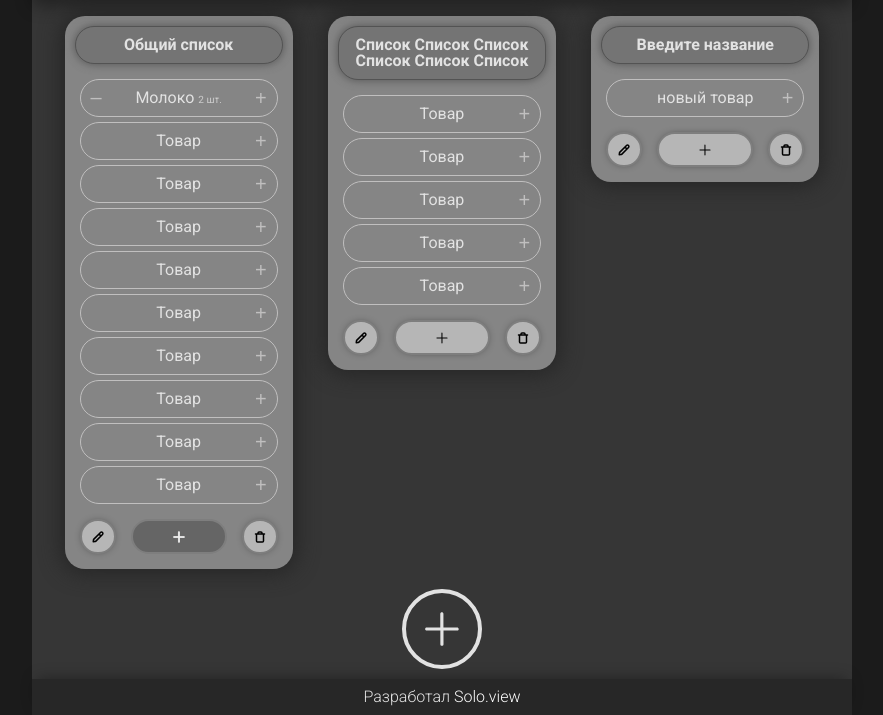
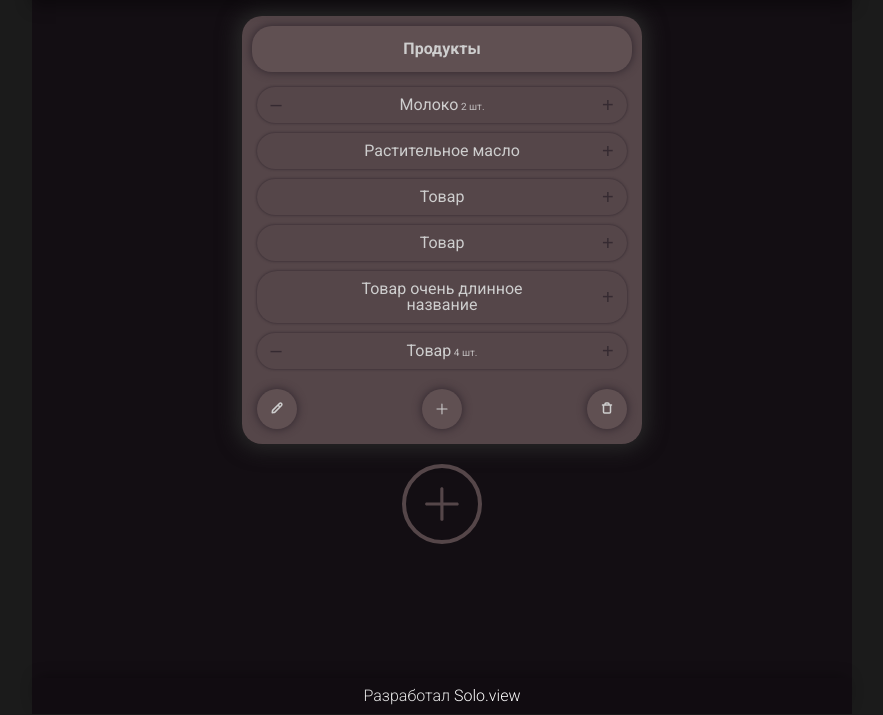
Before and after one commit to Vanesflat/shoping-list, a website: page app/index.html in a window 1280 px wide. Shown: the part 86-801 px from the top of the page, without its empty margins (198-1081 px from the left). Drawn offline with Linux system fonts and the light colour scheme.

Commit message:
Redesign by new colors

```diff
--- a/app/index.html
+++ b/app/index.html
@@ -24,7 +24,7 @@
       <div class="container">
         <div class="shoping-group-wrapper">
 
-          <div class="shoping-group">
+          <!-- <div class="shoping-group">
             <h3 class="shoping-group__title">Общий список</h3>
             <ul class="shoping-group__list">
 
@@ -93,12 +93,12 @@
                   <svg width="12px" height="12px" viewBox="0 0 24 24" fill="none" xmlns="http://www.w3.org/2000/svg">
                     <path
                       d="M18 9.99982L14 5.99982M2.5 21.4998L5.88437 21.1238C6.29786 21.0778 6.5046 21.0549 6.69785 20.9923C6.86929 20.9368 7.03245 20.8584 7.18289 20.7592C7.35245 20.6474 7.49955 20.5003 7.79373 20.2061L21 6.99982C22.1046 5.89525 22.1046 4.10438 21 2.99981C19.8955 1.89525 18.1046 1.89524 17 2.99981L3.79373 16.2061C3.49955 16.5003 3.35246 16.6474 3.24064 16.8169C3.14143 16.9674 3.06301 17.1305 3.00751 17.302C2.94496 17.4952 2.92198 17.702 2.87604 18.1155L2.5 21.4998Z"
-                      stroke="#000000" stroke-width="3" stroke-linecap="round" stroke-linejoin="round" />
+                      stroke="#cecece" stroke-width="3" stroke-linecap="round" stroke-linejoin="round" />
                   </svg>
                 </button>
                 <button class="shoping-group__button shoping-group__button-add shoping-group__button--inactive"
                   disabled>
-                  <svg fill="#000000" width="20px" height="20px" viewBox="-7 0 32 32" version="1.1"
+                  <svg fill="#cecece" width="20px" height="20px" viewBox="-7 0 32 32" version="1.1"
                     xmlns="http://www.w3.org/2000/svg">
                     <path
                       d="M17.040 15.16h-7.28v-7.24c0-0.48-0.36-0.84-0.84-0.84s-0.84 0.36-0.84 0.84v7.28h-7.24c-0.48-0.040-0.84 0.32-0.84 0.8s0.36 0.84 0.84 0.84h7.28v7.28c0 0.48 0.36 0.84 0.84 0.84s0.84-0.36 0.84-0.84v-7.32h7.28c0.48 0 0.84-0.36 0.84-0.84s-0.44-0.8-0.88-0.8z">
@@ -109,48 +109,53 @@
                   <svg width="12px" height="12px" viewBox="0 0 24 24" fill="none" xmlns="http://www.w3.org/2000/svg">
                     <path
                       d="M3 6H21M5 6V20C5 21.1046 5.89543 22 7 22H17C18.1046 22 19 21.1046 19 20V6M8 6V4C8 2.89543 8.89543 2 10 2H14C15.1046 2 16 2.89543 16 4V6"
-                      stroke="#000000" stroke-width="3" stroke-linecap="round" stroke-linejoin="round" />
+                      stroke="#cecece" stroke-width="3" stroke-linecap="round" stroke-linejoin="round" />
                   </svg>
                 </button>
               </div>
 
-
             </ul>
-          </div>
+          </div> -->
 
           <div class="shoping-group">
             <h3 class="shoping-group__title">
-              Список Список Список Список Список Список
+              Продукты
             </h3>
             <ul class="shoping-group__list">
 
               <li class="shoping-group__item">
-                <button class="counter-btn counter-btn--minus">–</button>
-                Товар
+                <button class="test counter-btn counter-btn--minus">–</button>
+                <p class="shoping-group__item-text">Молоко<span> 2 шт.</span></p>
                 <button class="counter-btn counter-btn--plus">+</button>
               </li>
 
               <li class="shoping-group__item">
                 <button class="counter-btn counter-btn--minus">–</button>
-                Товар
+                <p class="shoping-group__item-text">Растительное масло</p>
                 <button class="counter-btn counter-btn--plus">+</button>
               </li>
 
               <li class="shoping-group__item">
                 <button class="counter-btn counter-btn--minus">–</button>
-                Товар
+                <p class="shoping-group__item-text">Товар</p>
                 <button class="counter-btn counter-btn--plus">+</button>
               </li>
 
               <li class="shoping-group__item">
                 <button class="counter-btn counter-btn--minus">–</button>
-                Товар
+                <p class="shoping-group__item-text">Товар</p>
                 <button class="counter-btn counter-btn--plus">+</button>
               </li>
 
               <li class="shoping-group__item">
                 <button class="counter-btn counter-btn--minus">–</button>
-                Товар
+                <p class="shoping-group__item-text">Товар очень длинное название</p>
+                <button class="counter-btn counter-btn--plus">+</button>
+              </li>
+
+              <li class="shoping-group__item">
+                <button class="test counter-btn counter-btn--minus">–</button>
+                <p class="shoping-group__item-text">Товар<span> 4 шт.</span></p>
                 <button class="counter-btn counter-btn--plus">+</button>
               </li>
 
@@ -159,11 +164,11 @@
                   <svg width="12px" height="12px" viewBox="0 0 24 24" fill="none" xmlns="http://www.w3.org/2000/svg">
                     <path
                       d="M18 9.99982L14 5.99982M2.5 21.4998L5.88437 21.1238C6.29786 21.0778 6.5046 21.0549 6.69785 20.9923C6.86929 20.9368 7.03245 20.8584 7.18289 20.7592C7.35245 20.6474 7.49955 20.5003 7.79373 20.2061L21 6.99982C22.1046 5.89525 22.1046 4.10438 21 2.99981C19.8955 1.89525 18.1046 1.89524 17 2.99981L3.79373 16.2061C3.49955 16.5003 3.35246 16.6474 3.24064 16.8169C3.14143 16.9674 3.06301 17.1305 3.00751 17.302C2.94496 17.4952 2.92198 17.702 2.87604 18.1155L2.5 21.4998Z"
-                      stroke="#000000" stroke-width="3" stroke-linecap="round" stroke-linejoin="round" />
+                      stroke="#cecece" stroke-width="3" stroke-linecap="round" stroke-linejoin="round" />
                   </svg>
                 </button>
                 <button class="shoping-group__button shoping-group__button-add">
-                  <svg fill="#000000" width="20px" height="20px" viewBox="-7 0 32 32" version="1.1"
+                  <svg fill="#cecece" width="20px" height="20px" viewBox="-7 0 32 32" version="1.1"
                     xmlns="http://www.w3.org/2000/svg">
                     <path
                       d="M17.040 15.16h-7.28v-7.24c0-0.48-0.36-0.84-0.84-0.84s-0.84 0.36-0.84 0.84v7.28h-7.24c-0.48-0.040-0.84 0.32-0.84 0.8s0.36 0.84 0.84 0.84h7.28v7.28c0 0.48 0.36 0.84 0.84 0.84s0.84-0.36 0.84-0.84v-7.32h7.28c0.48 0 0.84-0.36 0.84-0.84s-0.44-0.8-0.88-0.8z">
@@ -174,7 +179,7 @@
                   <svg width="12px" height="12px" viewBox="0 0 24 24" fill="none" xmlns="http://www.w3.org/2000/svg">
                     <path
                       d="M3 6H21M5 6V20C5 21.1046 5.89543 22 7 22H17C18.1046 22 19 21.1046 19 20V6M8 6V4C8 2.89543 8.89543 2 10 2H14C15.1046 2 16 2.89543 16 4V6"
-                      stroke="#000000" stroke-width="3" stroke-linecap="round" stroke-linejoin="round" />
+                      stroke="#cecece" stroke-width="3" stroke-linecap="round" stroke-linejoin="round" />
                   </svg>
                 </button>
               </div>
@@ -182,7 +187,7 @@
             </ul>
           </div>
 
-          <div class="shoping-group">
+          <!-- <div class="shoping-group">
             <h3 class="shoping-group__title">Введите название</h3>
             <ul class="shoping-group__list">
               <li class="shoping-group__item">
@@ -196,11 +201,11 @@
                   <svg width="12px" height="12px" viewBox="0 0 24 24" fill="none" xmlns="http://www.w3.org/2000/svg">
                     <path
                       d="M18 9.99982L14 5.99982M2.5 21.4998L5.88437 21.1238C6.29786 21.0778 6.5046 21.0549 6.69785 20.9923C6.86929 20.9368 7.03245 20.8584 7.18289 20.7592C7.35245 20.6474 7.49955 20.5003 7.79373 20.2061L21 6.99982C22.1046 5.89525 22.1046 4.10438 21 2.99981C19.8955 1.89525 18.1046 1.89524 17 2.99981L3.79373 16.2061C3.49955 16.5003 3.35246 16.6474 3.24064 16.8169C3.14143 16.9674 3.06301 17.1305 3.00751 17.302C2.94496 17.4952 2.92198 17.702 2.87604 18.1155L2.5 21.4998Z"
-                      stroke="#000000" stroke-width="3" stroke-linecap="round" stroke-linejoin="round" />
+                      stroke="#cecece" stroke-width="3" stroke-linecap="round" stroke-linejoin="round" />
                   </svg>
                 </button>
                 <button class="shoping-group__button shoping-group__button-add">
-                  <svg fill="#000000" width="20px" height="20px" viewBox="-7 0 32 32" version="1.1"
+                  <svg fill="#cecece" width="20px" height="20px" viewBox="-7 0 32 32" version="1.1"
                     xmlns="http://www.w3.org/2000/svg">
                     <path
                       d="M17.040 15.16h-7.28v-7.24c0-0.48-0.36-0.84-0.84-0.84s-0.84 0.36-0.84 0.84v7.28h-7.24c-0.48-0.040-0.84 0.32-0.84 0.8s0.36 0.84 0.84 0.84h7.28v7.28c0 0.48 0.36 0.84 0.84 0.84s0.84-0.36 0.84-0.84v-7.32h7.28c0.48 0 0.84-0.36 0.84-0.84s-0.44-0.8-0.88-0.8z">
@@ -211,13 +216,13 @@
                   <svg width="12px" height="12px" viewBox="0 0 24 24" fill="none" xmlns="http://www.w3.org/2000/svg">
                     <path
                       d="M3 6H21M5 6V20C5 21.1046 5.89543 22 7 22H17C18.1046 22 19 21.1046 19 20V6M8 6V4C8 2.89543 8.89543 2 10 2H14C15.1046 2 16 2.89543 16 4V6"
-                      stroke="#000000" stroke-width="3" stroke-linecap="round" stroke-linejoin="round" />
+                      stroke="#cecece" stroke-width="3" stroke-linecap="round" stroke-linejoin="round" />
                   </svg>
                 </button>
               </div>
 
             </ul>
-          </div>
+          </div> -->
 
         </div>
 
@@ -227,7 +232,7 @@
         </div> -->
 
         <button class="add-shoping-list-btn">
-          <svg fill="#e2e2e2" width="60px" height="60px" viewBox="-7 0 32 32" version="1.1"
+          <svg fill="#605052da" width="60px" height="60px" viewBox="-7 0 32 32" version="1.1"
             xmlns="http://www.w3.org/2000/svg">
             <path
               d="M17.040 15.16h-7.28v-7.24c0-0.48-0.36-0.84-0.84-0.84s-0.84 0.36-0.84 0.84v7.28h-7.24c-0.48-0.040-0.84 0.32-0.84 0.8s0.36 0.84 0.84 0.84h7.28v7.28c0 0.48 0.36 0.84 0.84 0.84s0.84-0.36 0.84-0.84v-7.32h7.28c0.48 0 0.84-0.36 0.84-0.84s-0.44-0.8-0.88-0.8z">
--- a/app/scss/blocks/empty-list.scss
+++ b/app/scss/blocks/empty-list.scss
@@ -2,6 +2,7 @@
   max-width: 600px;
   margin: 0 auto;
   margin-top: 50%;
+  margin-bottom: 20px;
   text-align: center;
 
   &__text {
--- a/app/scss/blocks/footer.scss
+++ b/app/scss/blocks/footer.scss
@@ -1,5 +1,5 @@
 .footer {
-  background-color: #272727;
+  background-color: #110C11;
   box-shadow: 0 -5px 15px -5px rgba(0, 0, 0, 0.363);
   text-align: center;
 
--- a/app/scss/blocks/header.scss
+++ b/app/scss/blocks/header.scss
@@ -1,5 +1,5 @@
 .header {
-  background-color: #272727;
+  background-color: #110C11;
   box-shadow: 0 10px 15px 0px rgba(0, 0, 0, 0.363);
   z-index: 1;
 
--- a/app/scss/blocks/main.scss
+++ b/app/scss/blocks/main.scss
@@ -1,6 +1,6 @@
 .main {
   flex-grow: 1;
-  background-color: #363636;
+  background-color: #110c11d3;
 }
 
 .add-shoping-list-btn {
@@ -10,7 +10,7 @@
   background-color: transparent;
   width: 80px;
   height: 80px;
-  border: 4px solid #e2e2e2;
+  border: 4px solid #605052da;
   border-radius: 50%;
   cursor: pointer;
   position: relative;
@@ -24,10 +24,10 @@
   }
 
   &:hover {
-    background-color: #e2e2e2;
+    background-color: #605052da;
 
     svg path {
-      fill: #363636;
+      fill: #110c11d3;
     }
   }
 }
--- a/app/scss/blocks/shoping-group.scss
+++ b/app/scss/blocks/shoping-group.scss
@@ -1,26 +1,32 @@
 .shoping-group {
-  background-color: #858585;
-  width: 30%;
+  background-color: #605052da;
+  width: 100%;
   min-width: 190px;
+  max-width: 400px;
   height: 100%;
   padding: 5px;
-  color: #e2e2e2;
+  color: #cecece;
   border-radius: 20px;
-  box-shadow: 0 0 20px 5px #272727;
+  box-shadow: 0 0 20px 5px #292929;
+  transition: all .3s;
+
+  &:hover {
+    transform: scale(1.03);
+  }
 
   &__title {
     margin: 5px;
-    padding: 10px;
-    background-color: #747474;
-    border: 1px solid #535353;
+    padding: 15px;
+    background-color: #605052;
     border-radius: 20px;
-    box-shadow: 0 0 10px 0px #535353;
+    box-shadow: 0 0 10px 0px #2e242c;
     text-align: center;
     font-weight: 700;
     cursor: pointer;
 
     &:hover {
-      border-color: #e7e7e7;
+      box-shadow: 0 0 10px 0px #7e7e7e;
+      color: #ffffff;
     }
   }
 
@@ -34,7 +40,8 @@
   &__item {
     position: relative;
     padding: 10px;
-    border: 1px solid #c0bfbf;
+    margin-bottom: 5px;
+    box-shadow: 0 0 3px 0px #2e242c;
     border-radius: 20px;
     text-align: center;
     cursor: pointer;
@@ -44,8 +51,14 @@
       color: #e2e2e2c5;
     }
 
+    &-text {
+      display: inline-block;
+      max-width: 210px;
+    }
+
     &:hover {
-      background-color: #727272;
+      color: #ffffff;
+      box-shadow: 0 0 5px 0px #2e242c;
     }
   }
 
@@ -56,28 +69,24 @@
   }
 
   &__button {
-    width: 45px;
-    height: 35px;
+    width: 40px;
+    height: 40px;
     margin-top: 10px;
     padding: 10px;
-    background-color: #b6b6b6;
-    border: 2px solid #7e7e7e;
+    background-color: #605052;
+    border: none;
     border-radius: 30px;
-    box-shadow: 0px 0px 10px -5px #000000;
+    box-shadow: 0 0 10px 0px #2e242c;
     cursor: pointer;
     position: relative;
     transition: all .3s;
 
     &:not([disabled]):hover {
-      background-color: #9b9b9b;
-
-      svg path {
-        stroke: #ffffff;
-      }
+      background-color: #69585a;
+      box-shadow: 0 0 5px 0px #7e7e7e;
     }
 
     &-add {
-      width: 100%;
 
       svg {
         position: absolute;
@@ -85,23 +94,17 @@
         left: 50%;
         transform: translate(-50%, -50%);
       }
-
-      &:hover {
-        svg path {
-          fill: #ffffff;
-        }
-      }
     }
 
     &--inactive {
       background-color: #646464fa;
-      box-shadow: 0 0 0 0;
+      box-shadow: none;
 
       cursor: default;
 
       svg path {
-        fill: #ffffff;
-        stroke: #ffffff;
+        fill: #7c7c7c;
+        stroke: #7c7c7c;
       }
     }
   }
@@ -109,7 +112,7 @@
 
 .counter-btn {
   font-size: 20px;
-  color: #c0bfbf;
+  color: #2e242cd2;
   background: none;
   border: none;
   position: absolute;
```
Also changed, not shown: app/scss/media.scss (+6 -2 lines), app/css/style.min.css.
